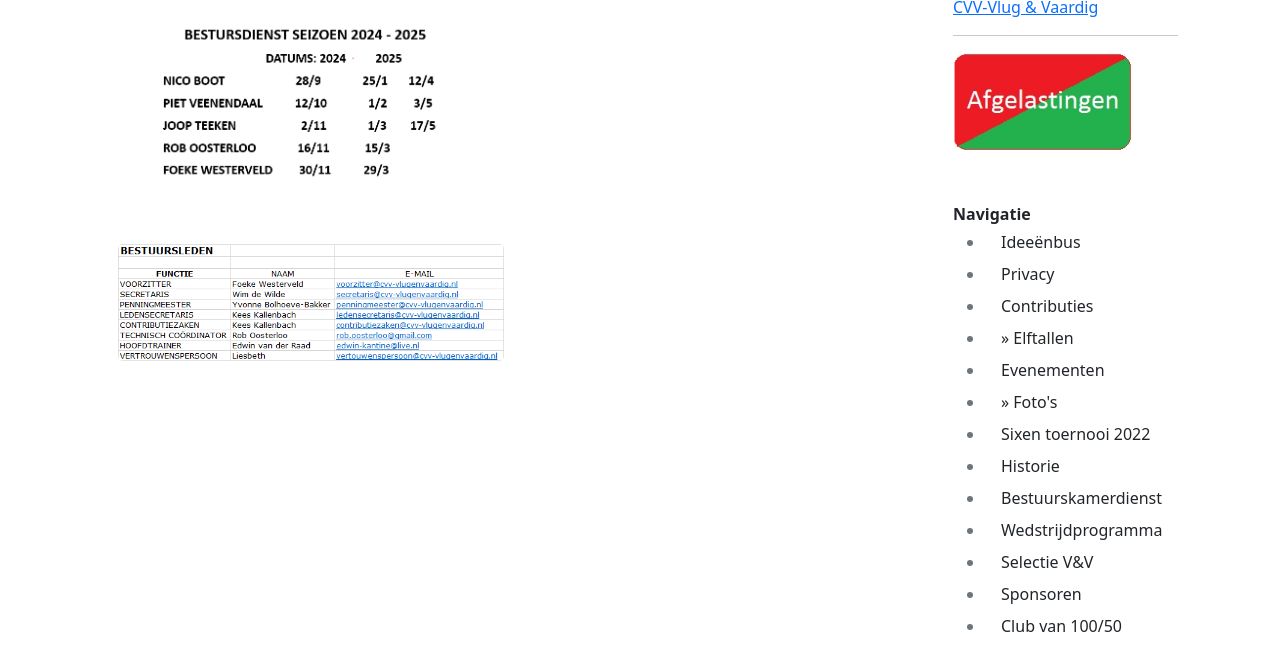
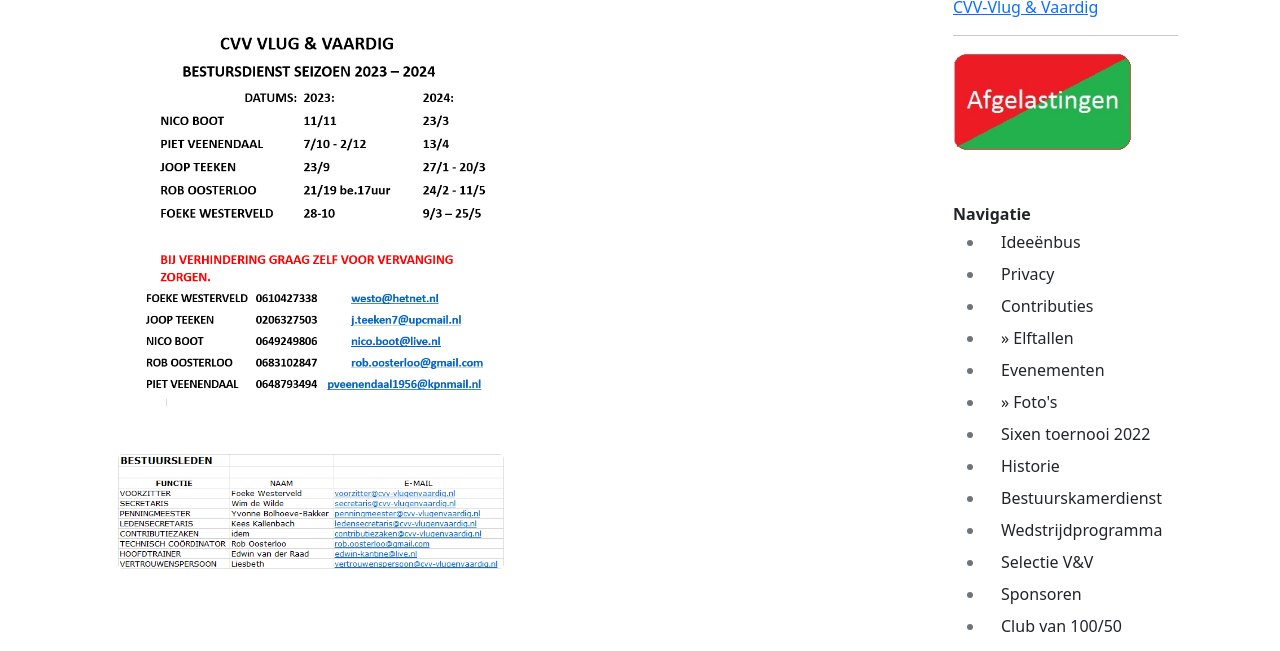
Before and after one commit to TimBolhoeve01/TimBolhoeve01.github.io, a plain HTML site: page navigatie/bestuurskamerdienst.html in a window 1280 px wide. Shown: the part 149-800 px from the top of the page. Drawn offline with nearby package versions, Linux system fonts and the light colour scheme; a script that the page names is missing.

Commit message:
Update bestuurskamerdienst.html

```diff
--- a/navigatie/bestuurskamerdienst.html
+++ b/navigatie/bestuurskamerdienst.html
@@ -34,8 +34,8 @@
 
                                 <!-- Post content-->
                                 <section class="mb-5">
-                                    <div class="col-lg-6"><img class="img-fluid rounded-3 mb-5" src="../images/bestuursdienst 24.png" alt="..." /></div>
- <div class="col-lg-6"><img class="img-fluid rounded-3 mb-5" src="../images/Bestuursleden.png" alt="..." /></div>
+                                    <div class="col-lg-6"><img class="img-fluid rounded-3 mb-5" src="../images/bestuursdienst.png" alt="..." /></div>
+ <div class="col-lg-6"><img class="img-fluid rounded-3 mb-5" src="../images/Bestuursleden1.png" alt="..." /></div>
                                 </section>
                             </article>
                         </div>
```
